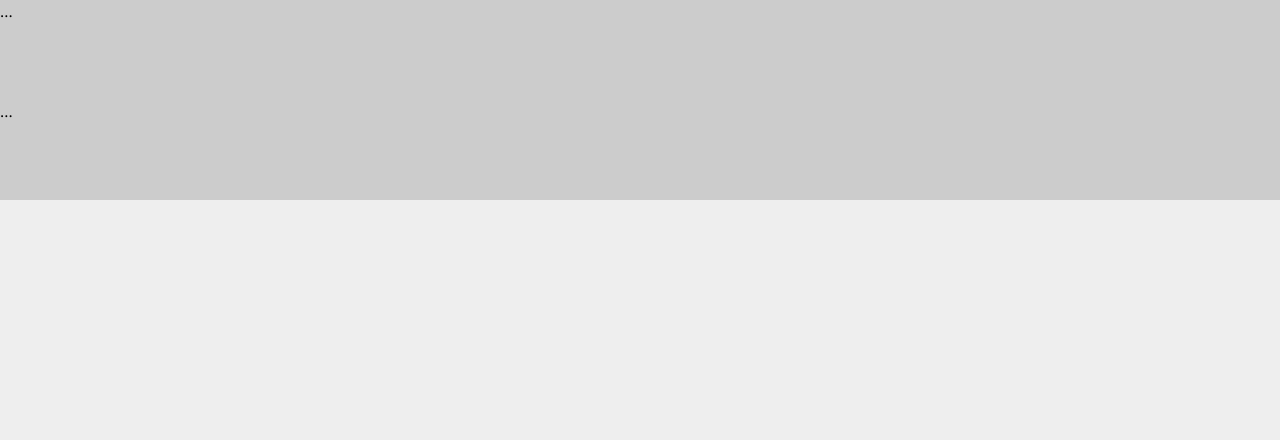
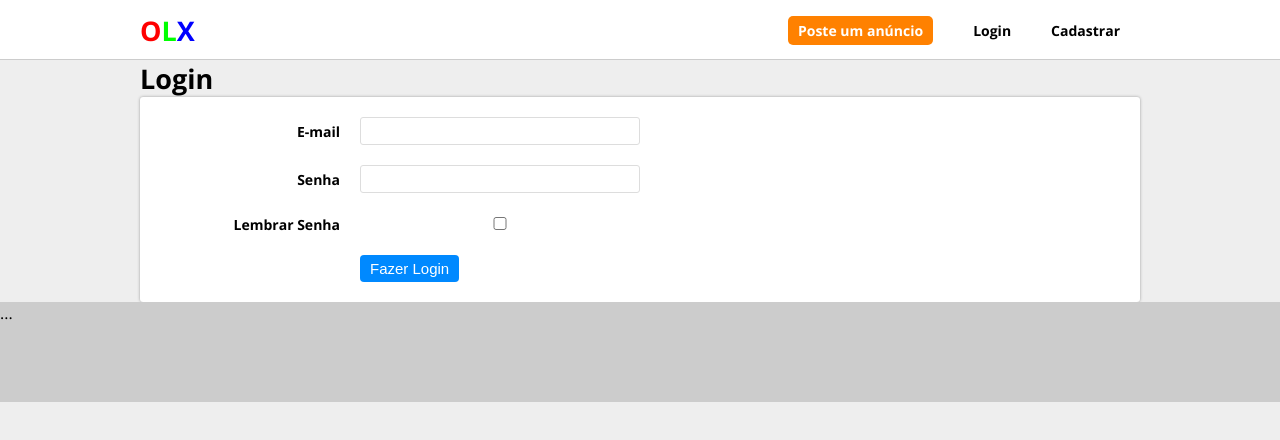
Before and after one commit to QuenedeAbreu/Cloneolx, a React (Create React App) app: page /signin in a window 1280 px wide. Shown: the top 440 px of the page. Built offline with nearby package versions, Linux system fonts and the light colour scheme.

Commit message:
add sistem of login

```diff
--- a/package.json
+++ b/package.json
@@ -4,6 +4,9 @@
   "private": true,
   "dependencies": {
     "cra-template": "1.1.2",
+    "eslint-config-airbnb": "^18.2.1",
+    "js-cookie": "^3.0.0",
+    "qs": "^6.7.0",
     "react": "^17.0.2",
     "react-dom": "^17.0.2",
     "react-redux": "^7.2.4",
--- a/src/Routes.js
+++ b/src/Routes.js
@@ -1,21 +1,32 @@
 import React from "react";
-import { Switch,Route } from "react-router-dom";
+import { Switch, Route } from "react-router-dom";
 import Home from "./pages/Home";
+import Signin from "./pages/Signin";
 import Sobre from "./pages/About";
+import NotFound from "./pages/NotFound"
 
 
 
 // eslint-disable-next-line import/no-anonymous-default-export
 export default () => {
   return (
-  <Switch>
+    <Switch>
       <Route exact path="/" >
         <Home />
+      </Route>
+
+      <Route exact path="/signin">
+        <Signin />
       </Route>
 
       <Route path="/sobre" >
         <Sobre />
       </Route>
-  </Switch>
+
+
+      <Route>
+        <NotFound />
+      </Route>
+    </Switch>
   );
 }
--- a/src/components/MainComponents.js
+++ b/src/components/MainComponents.js
@@ -6,8 +6,22 @@ export const Template = styled.div`
 
 `;
 
-export const PageContainer = styled.div``;
+export const PageContainer = styled.div`
+  max-width: 1000px;
+  margin: auto;
+`;
 
-export const PageTitle = styled.h1``;
+export const PageTitle = styled.h1`
+font-size: 27px;
+
+`;
 
 export const PageBody = styled.div``;
+
+export const ErrorMessage = styled.div`
+  margin: 10px 0;
+  background-color: #FFCACA;
+  color: #000000;
+  border: 2px solid #FF0000;
+  padding: 10px;
+`
--- a/src/components/partials/Header/index.js
+++ b/src/components/partials/Header/index.js
@@ -1,10 +1,47 @@
 import React from "react";
+import { Link } from "react-router-dom";
 import { HeaderArea } from "./styled";
+import { isLogged, doLogout } from '../../../helpers/AuthHerdler'
 
 function Header() {
+  let logged = isLogged();
+
+  function handleLogout() {
+    doLogout();
+    window.location.href = "/";
+  }
   return (
     <HeaderArea>
-      ...
+      <div className="container">
+        <div className="logo">
+          <Link to="/">
+            <span className="logo-1">O</span>
+            <span className="logo-2">L</span>
+            <span className="logo-3">X</span>
+          </Link>
+        </div>
+
+        <nav>
+          <ul>
+            {logged &&
+              <>
+
+                <li> <Link to="/post-an-ad" className="button">Poste um anúncio</Link></li>
+                <li> <Link to="/my-account" >Minha Conta</Link></li>
+                <li> <button onClick={handleLogout}>Sair</button></li>
+              </>
+            }
+
+            {!logged &&
+              <>
+                <li> <Link to="/signin" className="button">Poste um anúncio</Link></li>
+                <li> <Link to="/signin">Login</Link></li>
+                <li> <Link to="/signup">Cadastrar</Link></li>
+              </>
+            }
+          </ul>
+        </nav>
+      </div>
     </HeaderArea>
   )
 }
--- a/src/components/partials/Header/styled.js
+++ b/src/components/partials/Header/styled.js
@@ -1,6 +1,74 @@
 import styled from 'styled-components';
 
 export const HeaderArea = styled.div`
-  height: 100px;
-  background-color: #CCC;
+  height: 60px;
+  border-bottom: 1px solid #CCC;
+  background-color: #FFF;
+
+  .container{
+    max-width: 1000px;
+    margin: auto;
+    display: flex;
+    a{
+      text-decoration: none;
+    }
+    .logo{
+      flex: 1;
+      display: flex;
+      align-items: center;
+      height: 60px;
+
+      .logo-1, .logo-2, .logo-3{
+        font-size: 27px;
+        font-weight: bold;
+      }
+      .logo-1{color: #FF0000;}
+      .logo-2{color: #00FF00;}
+      .logo-3{color: #0000FF;}
+    }
+  }
+
+  nav{
+    padding: 10px 0;
+    ul,li{
+        margin: 0;
+        padding: 0;
+        list-style: none;
+    }
+    ul{
+      display: flex;
+      align-items: center;
+      height: 40px;
+    }
+    li{
+      margin-right: 20px;
+      margin-left: 20px;
+      a,button{
+        border: none;
+        color: #000;
+        font-size: 14px;
+        text-decoration: none;
+        font-weight: bold;
+        background: none;
+        text-decoration: none;
+        cursor: pointer;
+        outline: none;
+        &:hover{
+          color: #999;
+        }
+        &.button{
+          background-color: #FF8100;
+          border-radius: 5px;
+          color: #FFF;
+          padding: 5px 10px;
+          transition: all 0.3s;
+
+        }
+        &.button:hover{
+          background-color: #e57706;
+        }
+      }
+    }
+  }
+
 `;
--- /dev/null
+++ b/src/helpers/AuthHerdler.js
@@ -0,0 +1,19 @@
+import Cookies from 'js-cookie';
+
+export function isLogged() {
+  let token = Cookies.get('token');
+  return (token) ? true : false;
+}
+
+export const doLogin = (token, rememberPassword = false) => {
+  if (rememberPassword) {
+    Cookies.set('token', token, { expires: 999 });
+  } else {
+    Cookies.set('token', token);
+  }
+}
+
+export const doLogout = () => {
+  Cookies.remove("token");
+
+}
--- /dev/null
+++ b/src/helpers/OlxApi.js
@@ -0,0 +1,63 @@
+import Cookies from "js-cookie";
+import qs from 'qs';
+
+const BASEAPI = 'http://alunos.b7web.com.br:501';
+
+async function apiFetchPost(endpoint, body) {
+  if (!body.token) {
+    let token = Cookies.get('token');
+    if (token) {
+      body.token = token;
+    }
+  }
+
+  const res = await fetch(BASEAPI + endpoint, {
+    method: 'POST',
+    headers: {
+      'Content-Type': 'application/json',
+      Accept: 'application/json',
+    },
+    body: JSON.stringify(body),
+  })
+  const data = await res.json()
+
+  if (data.notallowed) {
+    window.location.href = '/signin';
+    return;
+  }
+  return data;
+}
+
+// eslint-disable-next-line
+async function apiFetchGet(endpoint, body = []) {
+  if (!body.token) {
+    let token = Cookies.get('token');
+    if (token) {
+      body.token = token;
+    }
+  }
+
+  const res = await fetch(`${BASEAPI + endpoint}?${qs.stringify(body)}`)
+  const data = await res.json()
+
+  if (data.notallowed) {
+    window.location.href = '/signin';
+    return;
+  }
+  return data;
+}
+
+
+const OlxApi = {
+
+  login: async (email, password) => {
+    const reponse = await apiFetchPost('/user/signin', {
+      email,
+      password,
+    });
+    return reponse;
+  }
+}
+
+// eslint-disable-next-line
+export default () => OlxApi;
--- /dev/null
+++ b/src/pages/NotFound/index.js
@@ -0,0 +1,12 @@
+import React from "react";
+import { Link } from "react-router-dom";
+function Page() {
+  return (
+    <div>
+      <h1>Página não encontrada - 404</h1>
+      <Link to="/">Voltar para Home</Link>
+    </div>
+  );
+}
+
+export default Page;
--- /dev/null
+++ b/src/pages/Signin/index.js
@@ -0,0 +1,88 @@
+import React, { useState } from "react";
+import { PageContainer, PageTitle, ErrorMessage } from "../../components/MainComponents";
+import { PageArea } from "./styled";
+import useApi from "../../helpers/OlxApi";
+import { doLogin } from "../../helpers/AuthHerdler";
+// import { Link } from "react-router-dom";
+
+function Page() {
+  const api = useApi();
+
+  const [email, setEmail] = useState("");
+  const [password, setPassword] = useState("");
+  const [rememberPassword, setRememberPassword] = useState("");
+  const [error, setError] = useState("");
+  const [disabled, setDisabled] = useState(false);
+
+  async function handleSubmit(e) {
+    e.preventDefault();
+    setDisabled(true);
+
+    const json = await api.login(email, password);
+    if (json.error) {
+      setError(json.error);
+
+    } else {
+      doLogin(json.token, rememberPassword);
+      window.location.href = "/";
+    }
+    setDisabled(false);
+  }
+
+  return (
+    <PageContainer>
+      <PageTitle>Login</PageTitle>
+      <PageArea>
+        {error &&
+
+          <ErrorMessage>{error}</ErrorMessage>
+
+        }
+        <form onSubmit={handleSubmit}>
+          <label className="area">
+            <div className="area--title">E-mail</div>
+            <div className="area--input">
+              <input type="email"
+                value={email}
+                required
+                onChange={e => setEmail(e.target.value)}
+                disabled={disabled} />
+            </div>
+          </label>
+
+          <label className="area">
+            <div className="area--title">Senha</div>
+            <div className="area--input">
+              <input type="password"
+                value={password}
+                required
+                onChange={e => setPassword(e.target.value)}
+                disabled={disabled} />
+            </div>
+          </label>
+
+          <label className="area">
+            <div className="area--title">Lembrar Senha</div>
+            <div className="area--input">
+              <input type="checkbox"
+                checked={rememberPassword}
+                onChange={() => setRememberPassword(!rememberPassword)}
+                disabled={disabled} />
+            </div>
+          </label>
+
+          <label className="area">
+            <div className="area--title"></div>
+            <div className="area--input">
+              <button disabled={disabled}>Fazer Login</button>
+            </div>
+          </label>
+
+
+        </form>
+      </PageArea>
+    </PageContainer>
+  );
+}
+
+export default Page;
--- /dev/null
+++ b/src/pages/Signin/styled.js
@@ -0,0 +1,58 @@
+import styled from "styled-components";
+
+export const PageArea = styled.div`
+  form{
+    background-color: #fff;
+    border-radius: 3px;
+    padding: 10px;
+    box-shadow: 0px 0px 3px  #999;
+    .area{
+      display: flex;
+      align-items: center;
+      padding: 10px;
+      max-width: 500px;
+
+
+      .area--title{
+        width: 200px;
+        text-align: right;
+        padding-right: 20px;
+        font-size: 14px;
+        font-weight: bold;
+      }
+      .area--input{
+        flex: 1;
+        input{
+          width: 100%;
+          font-size: 14px;
+          padding: 5px;
+          border: 1px solid #ddd;
+          border-radius: 3px;
+          outline: none;
+          transition:all ease 0.3s;
+
+          &:focus{
+            border: 1px solid #333;
+            color: #333;
+          }
+        }
+
+        button{
+          background-color: #0089FF;
+          border: none;
+          outline: none;
+          padding: 5px 10px;
+          color: #fff;
+          font-size: 15px;
+          cursor: pointer;
+          border-radius: 4px;
+
+          &:hover{
+            background-color: #006FCE;
+          }
+        }
+      }
+    }
+  }
+
+`;
```
Also changed, not shown: .eslintrc.json (deleted), 2 other files (tests, documents, lock files or other folders).
